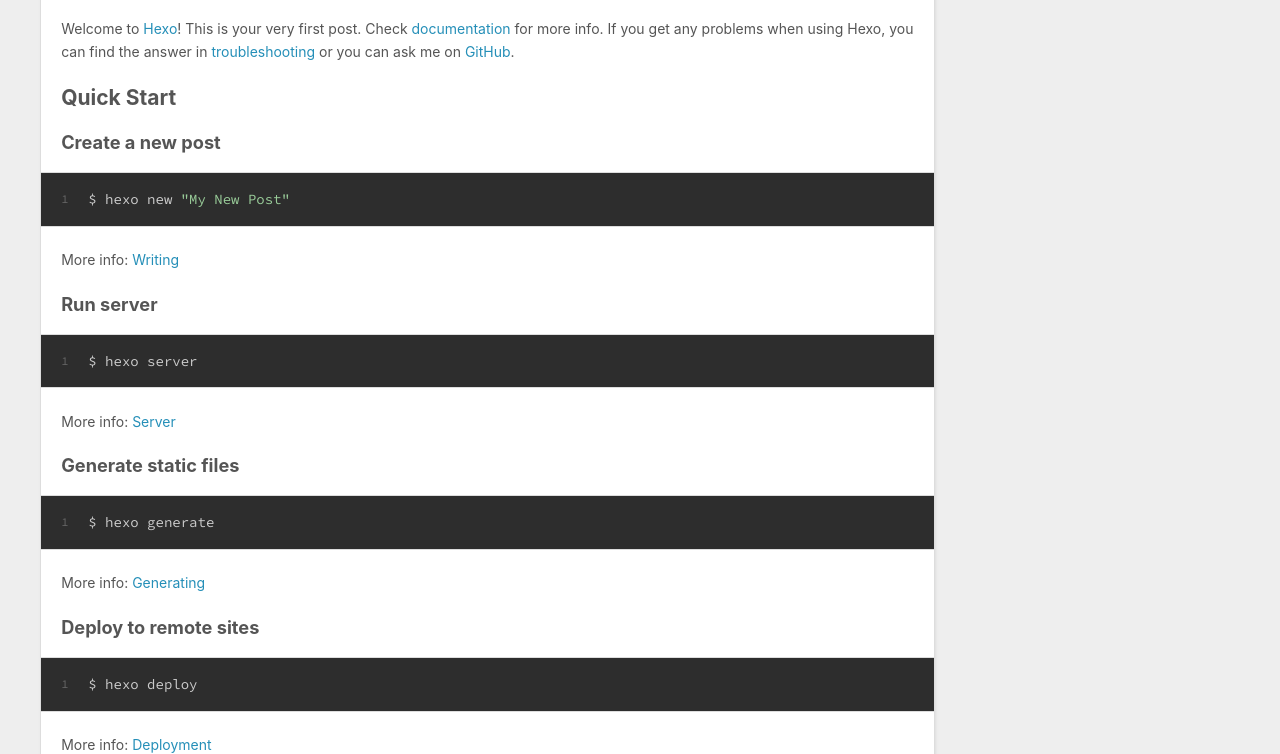
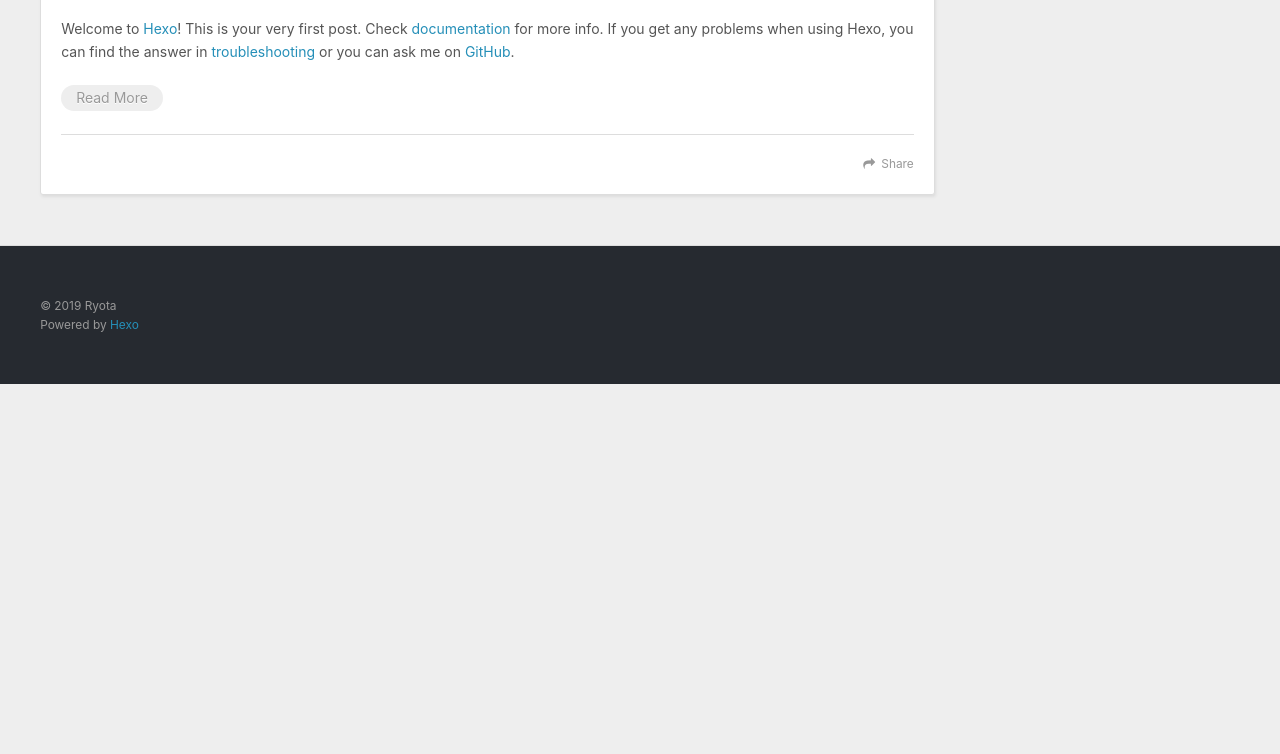
Before and after one commit to Ryota-yu/Ryota-yu, a plain HTML site: page index.html in a window 1280 px wide. Shown: the part 686-1440 px from the top of the page. After the commit the page ends 1070 px from the top, so only its background shows below. Drawn offline with nearby package versions, Linux system fonts and the light colour scheme.

Commit message:
Site updated: 2019-03-22 00:24:30

```diff
--- a/index.html
+++ b/index.html
@@ -88,7 +88,7 @@
 
     </div>
     <footer class="article-footer">
-      <a data-url="https://Ryota-yu.github.io/2019/03/22/First-Blog/" data-id="cjtiu9zfl000120tmvkax4npn" class="article-share-link">Share</a>
+      <a data-url="https://Ryota-yu.github.io/2019/03/22/First-Blog/" data-id="cjtiuiusj00007wtmjoop0txd" class="article-share-link">Share</a>
 
 
     </footer>
@@ -121,19 +121,15 @@
     <div class="article-entry" itemprop="articleBody">
 
         <p>Welcome to <a href="https://hexo.io/" target="_blank" rel="noopener">Hexo</a>! This is your very first post. Check <a href="https://hexo.io/docs/" target="_blank" rel="noopener">documentation</a> for more info. If you get any problems when using Hexo, you can find the answer in <a href="https://hexo.io/docs/troubleshooting.html" target="_blank" rel="noopener">troubleshooting</a> or you can ask me on <a href="https://github.com/hexojs/hexo/issues" target="_blank" rel="noopener">GitHub</a>.</p>
-<h2 id="Quick-Start"><a href="#Quick-Start" class="headerlink" title="Quick Start"></a>Quick Start</h2><h3 id="Create-a-new-post"><a href="#Create-a-new-post" class="headerlink" title="Create a new post"></a>Create a new post</h3><figure class="highlight bash"><table><tr><td class="gutter"><pre><span class="line">1</span><br></pre></td><td class="code"><pre><span class="line">$ hexo new <span class="string">"My New Post"</span></span><br></pre></td></tr></table></figure>
-<p>More info: <a href="https://hexo.io/docs/writing.html" target="_blank" rel="noopener">Writing</a></p>
-<h3 id="Run-server"><a href="#Run-server" class="headerlink" title="Run server"></a>Run server</h3><figure class="highlight bash"><table><tr><td class="gutter"><pre><span class="line">1</span><br></pre></td><td class="code"><pre><span class="line">$ hexo server</span><br></pre></td></tr></table></figure>
-<p>More info: <a href="https://hexo.io/docs/server.html" target="_blank" rel="noopener">Server</a></p>
-<h3 id="Generate-static-files"><a href="#Generate-static-files" class="headerlink" title="Generate static files"></a>Generate static files</h3><figure class="highlight bash"><table><tr><td class="gutter"><pre><span class="line">1</span><br></pre></td><td class="code"><pre><span class="line">$ hexo generate</span><br></pre></td></tr></table></figure>
-<p>More info: <a href="https://hexo.io/docs/generating.html" target="_blank" rel="noopener">Generating</a></p>
-<h3 id="Deploy-to-remote-sites"><a href="#Deploy-to-remote-sites" class="headerlink" title="Deploy to remote sites"></a>Deploy to remote sites</h3><figure class="highlight bash"><table><tr><td class="gutter"><pre><span class="line">1</span><br></pre></td><td class="code"><pre><span class="line">$ hexo deploy</span><br></pre></td></tr></table></figure>
-<p>More info: <a href="https://hexo.io/docs/deployment.html" target="_blank" rel="noopener">Deployment</a></p>
+
+          <p class="article-more-link">
+            <a href="/2019/03/22/hello-world/#more">Read More</a>
+          </p>
 
 
     </div>
     <footer class="article-footer">
-      <a data-url="https://Ryota-yu.github.io/2019/03/22/hello-world/" data-id="cjtiu6n0a000020tm6ev0uuo4" class="article-share-link">Share</a>
+      <a data-url="https://Ryota-yu.github.io/2019/03/22/hello-world/" data-id="cjtiuiuss00017wtmwcnz48c9" class="article-share-link">Share</a>
 
 
     </footer>
```
Also changed, not shown: 2019/03/22/First-Blog/index.html (+1 -1 lines), 2019/03/22/hello-world/index.html (+6 -5 lines).
